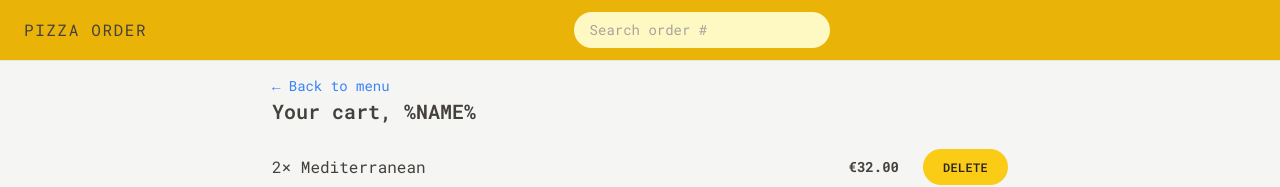
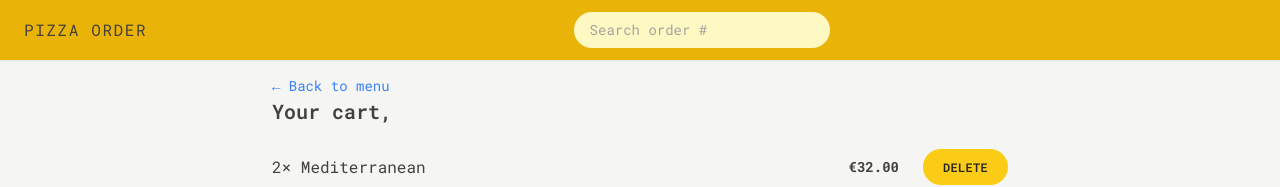
Before and after one commit to ankitrajstha/pizzaorderapp, a React (Vite) app: page /cart in a window 1280 px wide. Shown: the top 187 px of the page. Built offline with nearby package versions, Linux system fonts and the light colour scheme.

Commit message:
feat: add username globaly

```diff
--- a/src/features/cart/Cart.jsx
+++ b/src/features/cart/Cart.jsx
@@ -2,6 +2,7 @@ import { Link } from "react-router-dom";
 import LinkButton from "../../ui/LinkButton";
 import Button from "../../ui/Button";
 import CartItem from "./CartItem";
+import { useSelector } from "react-redux";
 
 const fakeCart = [
   {
@@ -28,13 +29,14 @@ const fakeCart = [
 ];
 
 function Cart() {
+  const username = useSelector((state) => state.user.username);
   const cart = fakeCart;
 
   return (
     <div className="py-3 px-4">
       <LinkButton to="/menu">&larr; Back to menu</LinkButton>
 
-      <h2 className="mt07 text-xl font-semibold">Your cart, %NAME%</h2>
+      <h2 className="mt07 text-xl font-semibold">Your cart, {username}</h2>
 
       <ul className="divide-y divide-stone-200 border-b mt-3">
         {cart.map((item) => (
--- a/src/features/order/CreateOrder.jsx
+++ b/src/features/order/CreateOrder.jsx
@@ -2,6 +2,7 @@ import { useState } from "react";
 import { Form, redirect, useActionData, useNavigation } from "react-router-dom";
 import { createOrder } from "../../services/apiRestaurant";
 import Button from "../../ui/Button";
+import { useSelector } from "react-redux";
 
 // https://uibakery.io/regex-library/phone-number
 const isValidPhone = (str) =>
@@ -36,6 +37,7 @@ const fakeCart = [
 function CreateOrder() {
   const navigation = useNavigation();
   const isSubmitting = navigation.state === "submitting";
+  const username = useSelector((state) => state.user.username);
 
   const formErrors = useActionData();
 
@@ -50,7 +52,13 @@ function CreateOrder() {
       <Form method="POST">
         <div className="mb-5 flex flex-col gap-2 sm:flex-row sm:items-center">
           <label className="sm:basis-40">First Name</label>
-          <input className="input grow" type="text" name="customer" required />
+          <input
+            className="input grow"
+            type="text"
+            defaultValue={username}
+            name="customer"
+            required
+          />
         </div>
 
         <div className="mb-5 flex flex-col gap-2 sm:flex-row sm:items-center">
--- a/src/features/user/CreateUser.jsx
+++ b/src/features/user/CreateUser.jsx
@@ -1,11 +1,19 @@
 import { useState } from "react";
 import Button from "../../ui/Button";
+import { useDispatch } from "react-redux";
+import { updateName } from "./userSlice";
+import { useNavigate } from "react-router-dom";
 
 function CreateUser() {
   const [username, setUsername] = useState("");
+  const dispatch = useDispatch();
+  const navigate = useNavigate();
 
   function handleSubmit(e) {
     e.preventDefault();
+    if (!username) return;
+    dispatch(updateName(username));
+    navigate("/menu");
   }
 
   return (
--- a/src/ui/Home.jsx
+++ b/src/ui/Home.jsx
@@ -1,6 +1,9 @@
+import { useSelector } from "react-redux";
 import CreateUser from "../features/user/CreateUser";
+import Button from "./Button";
 
 function Home() {
+  const username = useSelector((state) => state.user.username);
   return (
     <div className="my-10 sm:my-16 text-center px-4">
       <h1 className="text-xl font-semibold mb-8 md:text-3xl">
@@ -10,7 +13,13 @@ function Home() {
           Straight out of the oven, straight to you.
         </span>
       </h1>
-      <CreateUser />
+      {username === "" ? (
+        <CreateUser />
+      ) : (
+        <Button to="/menu" type="primary">
+          Continue ordering {username}
+        </Button>
+      )}
     </div>
   );
 }
```
